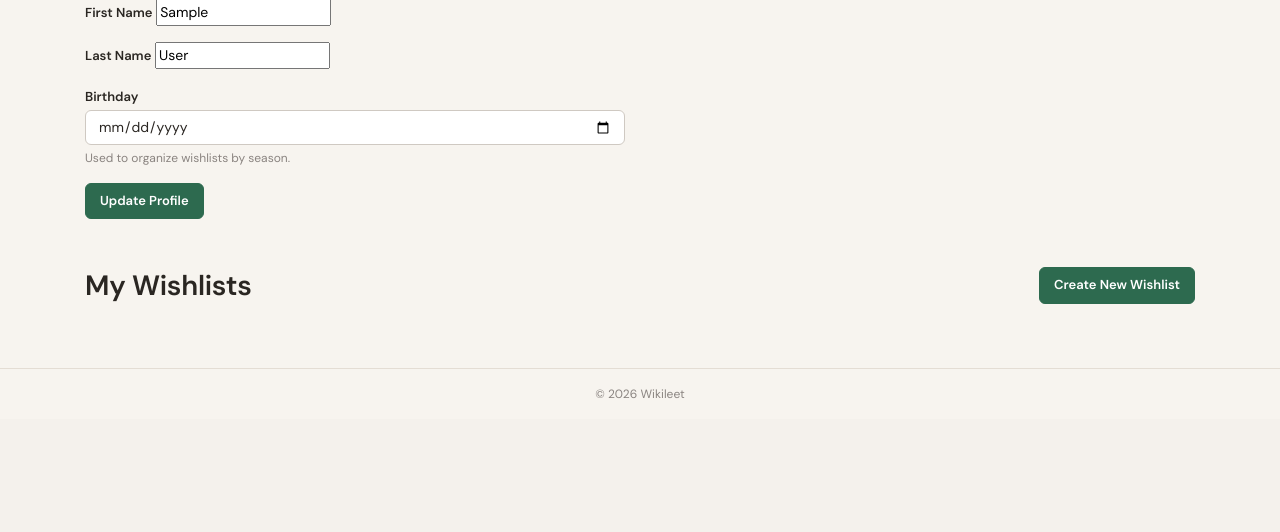
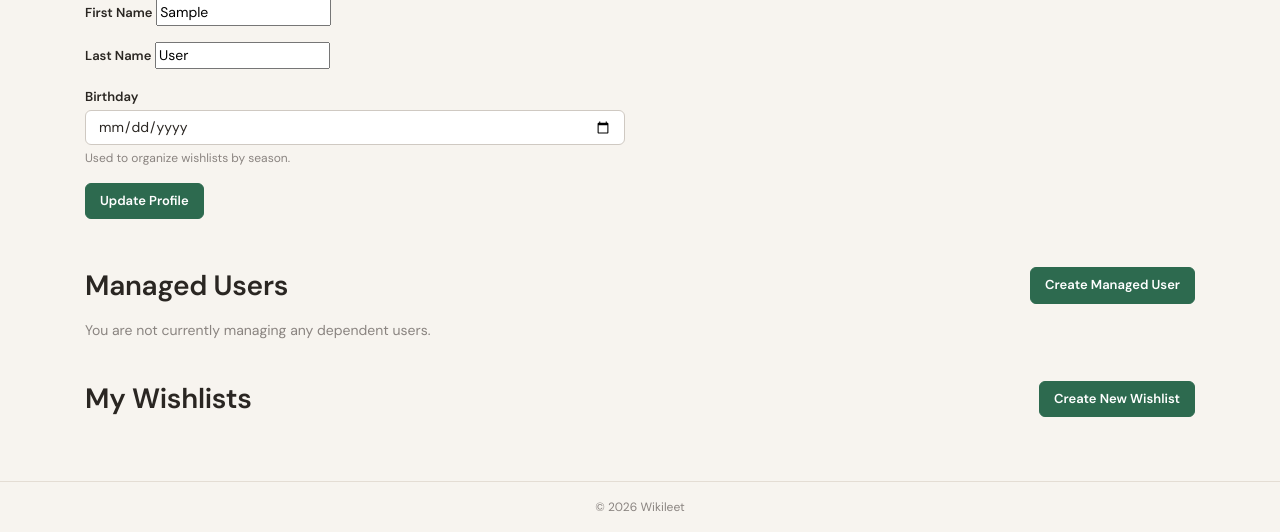
Before and after one commit to gabeduke/django-gift-wiki, a Django app: page /profile/ in a window 1280 px wide. Shown: the part 398-930 px from the top of the page. Before the commit the page ends 796 px from the top, so only its background shows below. Run offline with Django 4.2, Linux system fonts and the light colour scheme; the visitor is signed in with stand-in values (Sample User, id 1); data comes from the database, SQL or seed files in the repository; data that the repository does not hold is empty; some libraries are stand-ins or nearby versions.

Commit message:
Add create managed user flow

```diff
--- a/gift/templates/gift/auth_profile.html
+++ b/gift/templates/gift/auth_profile.html
@@ -109,12 +109,17 @@
         </div>
 
         <!-- Managed Users Section -->
-        {% if managed_users_data %}
+        <!-- Managed Users Section -->
         <div class="row mt-4">
             <div class="col">
                 <div class="d-flex justify-content-between align-items-center mb-3">
                     <h3 class="mb-0">Managed Users</h3>
+                    <button type="button" class="btn btn-primary" data-toggle="modal" data-target="#createManagedUserModal">
+                        Create Managed User
+                    </button>
                 </div>
+
+                {% if managed_users_data %}
                 <div class="table-responsive">
                     <table class="table">
                         <thead>
@@ -177,9 +182,47 @@
                         </tbody>
                     </table>
                 </div>
+                {% else %}
+                <p class="text-muted">You are not currently managing any dependent users.</p>
+                {% endif %}
+
+                <!-- Create Modal -->
+                <div class="modal fade" id="createManagedUserModal" tabindex="-1" role="dialog" aria-labelledby="createManagedUserModalLabel" aria-hidden="true">
+                  <div class="modal-dialog" role="document">
+                    <div class="modal-content">
+                      <div class="modal-header">
+                        <h5 class="modal-title" id="createManagedUserModalLabel">Create Managed User</h5>
+                        <button type="button" class="close" data-dismiss="modal" aria-label="Close">
+                          <span aria-hidden="true">&times;</span>
+                        </button>
+                      </div>
+                      <form action="{% url 'gift:create_managed_user' %}" method="post">
+                          <div class="modal-body">
+                              <p class="text-muted">This will create a new dependent user account and automatically generate an empty wishlist for them.</p>
+                              {% csrf_token %}
+                              {% for field in new_managed_user_form %}
+                                  <div class="mb-3">
+                                      <label for="{{ field.id_for_label }}" class="form-label">
+                                          {{ field.label }}
+                                      </label>
+                                      {{ field }}
+                                      {% if field.help_text %}
+                                          <div class="form-text">{{ field.help_text }}</div>
+                                      {% endif %}
+                                  </div>
+                              {% endfor %}
+                          </div>
+                          <div class="modal-footer">
+                            <button type="button" class="btn btn-secondary" data-dismiss="modal">Close</button>
+                            <button type="submit" class="btn btn-primary">Create User</button>
+                          </div>
+                      </form>
+                    </div>
+                  </div>
+                </div>
+
             </div>
         </div>
-        {% endif %}
 
         <div class="row mt-4">
             <div class="col">
--- a/gift/urls.py
+++ b/gift/urls.py
@@ -16,6 +16,7 @@ urlpatterns = [
     path('accounts/logout/', views.logout_view),  # Override Django's default POST-only logout
     path('accounts/', include('django.contrib.auth.urls')),  # Keep for login if needed
     path('password-reset-request/', views.password_reset_request, name='password_reset_request'),
+    path('managed-user/create/', views.create_managed_user, name='create_managed_user'),
     path('managed-user/<int:user_id>/edit/', views.edit_managed_user, name='edit_managed_user'),
     # Wishlists
     path('wishlist/create/', views.wishlist_create, name='create_wishlist'),
--- a/gift/views.py
+++ b/gift/views.py
@@ -715,6 +715,8 @@ def profile(request):
         for user in managed_users
     ]
 
+    new_managed_user_form = ManagedUserForm()
+
     context = {
         'wishlists': wishlists,
         'profile_form': profile_form,
@@ -722,9 +724,45 @@ def profile(request):
         'show_scraped_page_prompt': show_scraped_page_prompt,
         'PROFILE_PICTURE_ENABLED': PROFILE_PICTURE_ENABLED,
         'managed_users_data': managed_users_data,
+        'new_managed_user_form': new_managed_user_form,
     }
 
     return render(request, 'gift/auth_profile.html', context)
+
+@require_POST
+@login_required
+def create_managed_user(request):
+    from django.contrib.auth import get_user_model
+    from .forms import ManagedUserForm
+    from .models import WishList
+    import secrets
+    import string
+    User = get_user_model()
+
+    form = ManagedUserForm(request.POST)
+    if form.is_valid():
+        user = form.save(commit=False)
+        # Generate a random unusable password
+        alphabet = string.ascii_letters + string.digits
+        password = ''.join(secrets.choice(alphabet) for i in range(20))
+        user.set_password(password)
+        user.save()
+
+        # Create a default wishlist for the new user so they are immediately managed
+        first_name = user.first_name if user.first_name else user.username
+        title = f"{first_name}'s Wishlist"
+        wishlist = WishList.objects.create(
+            title=title,
+            owner=request.user,
+            dependent=user,
+            description=f"Auto-generated wishlist for {first_name}."
+        )
+
+        messages.success(request, f"Successfully created managed user {user.username} and their wishlist.")
+    else:
+        messages.error(request, "Error creating managed user. Please check the form.")
+
+    return redirect('gift:account')
 
 @require_POST
 @login_required
```
